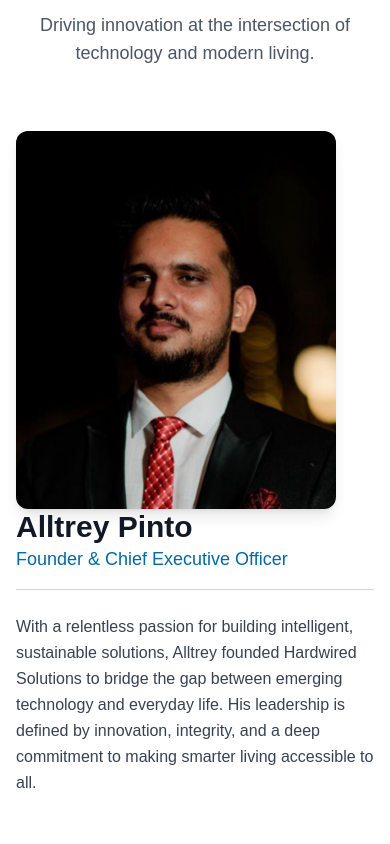
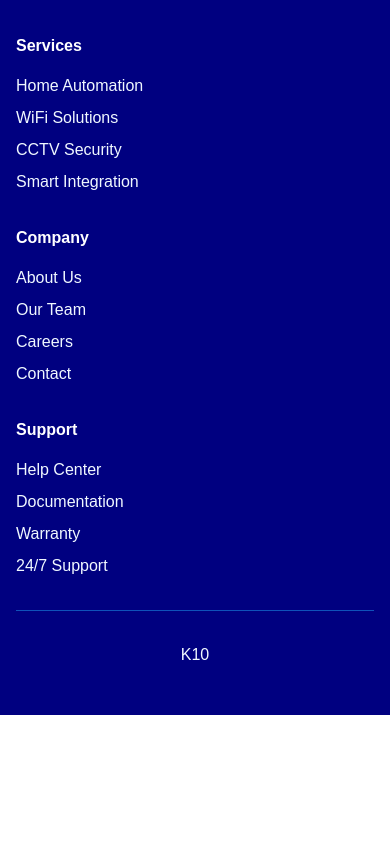
Before and after one commit to ninjkaketan/hardwiredsolutions, a Next.js app: page / in a window 390 px wide. Shown: the part 6940-7784 px from the top of the page. After the commit the page ends 7655 px from the top, so only its background shows below. Built offline with nearby package versions, Linux system fonts and the light colour scheme.

Commit message:
more stuff

```diff
--- a/app/page.tsx
+++ b/app/page.tsx
@@ -385,41 +385,6 @@ const sendEmail = (e: React.FormEvent) => {
         </div>
       </section>
 
-{/* CEO & Founder Section */}
-<section className="py-24 bg-white border-t border-gray-200" id="ceo">
-  <div className="container mx-auto px-4">
-    <div className="text-center mb-16">
-      <h2 className="text-4xl font-bold text-gray-900">Founder & Visionary</h2>
-      <p className="text-lg text-gray-600 max-w-2xl mx-auto mt-4">
-        Driving innovation at the intersection of technology and modern living.
-      </p>
-    </div>
-
-    <div className="grid md:grid-cols-2 gap-0 items-center max-w-5xl mx-auto">
-      {/* Founder Image */}
-      <div className="w-full">
-        <img
-          src="/alltree.jpg"
-          alt="Alltrey Pinto - Founder & CEO"
-          className="w-80 h-100 rounded-xl shadow-lg object-cover"
-        />
-      </div>
-
-      {/* Founder Info */}
-      <div>
-        <h3 className="text-3xl font-semibold text-gray-900">Alltrey Pinto</h3>
-        <p className="text-lg text-sky-700 mb-4 font-medium">Founder & Chief Executive Officer</p>
-        <hr className="border-gray-300 mb-6" />
-        <p className="text-gray-700 text-base leading-relaxed">
-          With a relentless passion for building intelligent, sustainable solutions, Alltrey founded Hardwired Solutions
-          to bridge the gap between emerging technology and everyday life. His leadership is defined by innovation,
-          integrity, and a deep commitment to making smarter living accessible to all.
-        </p>
-      </div>
-    </div>
-  </div>
-</section>
-
 
 
       {/* Footer */}
```
